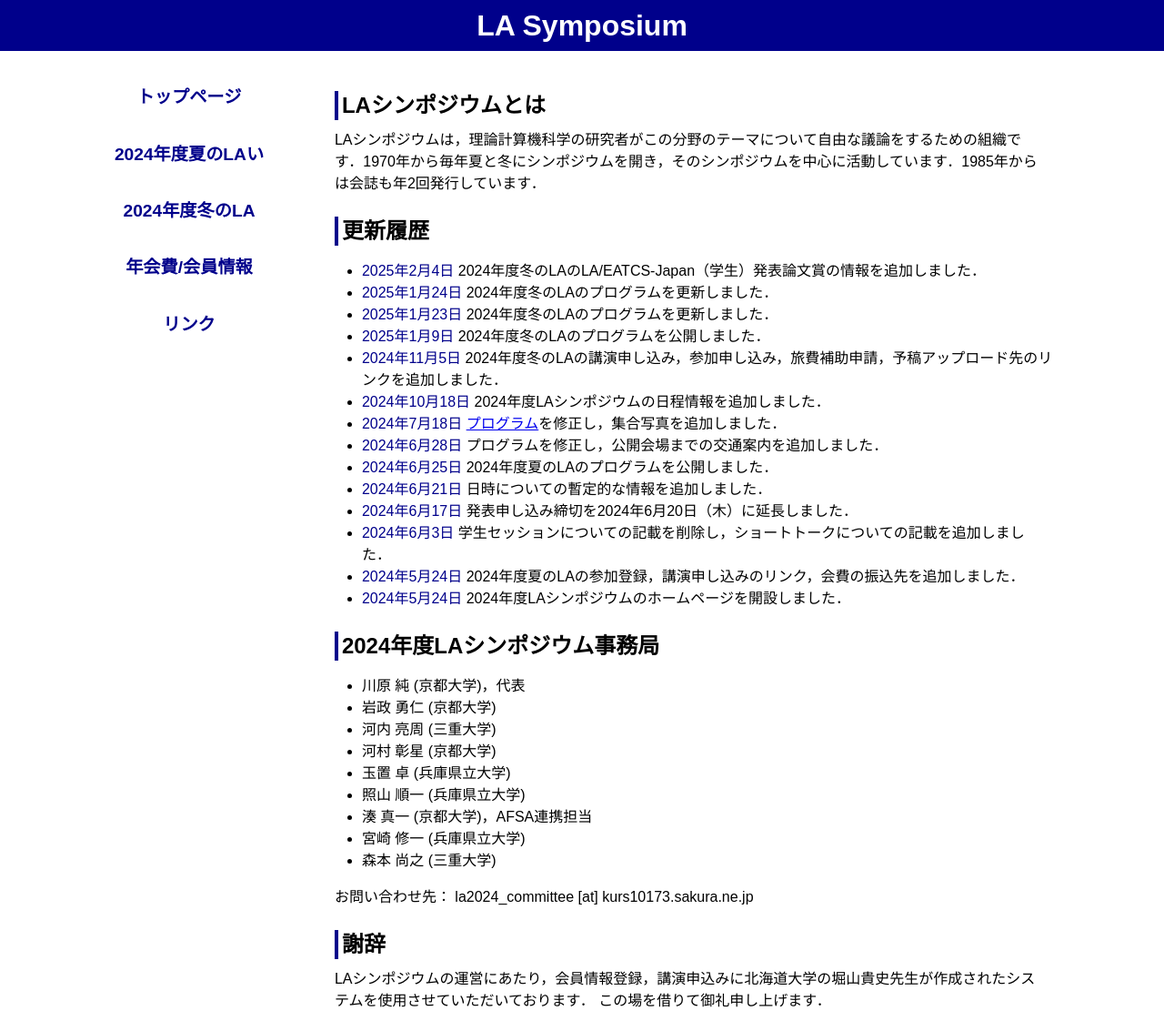
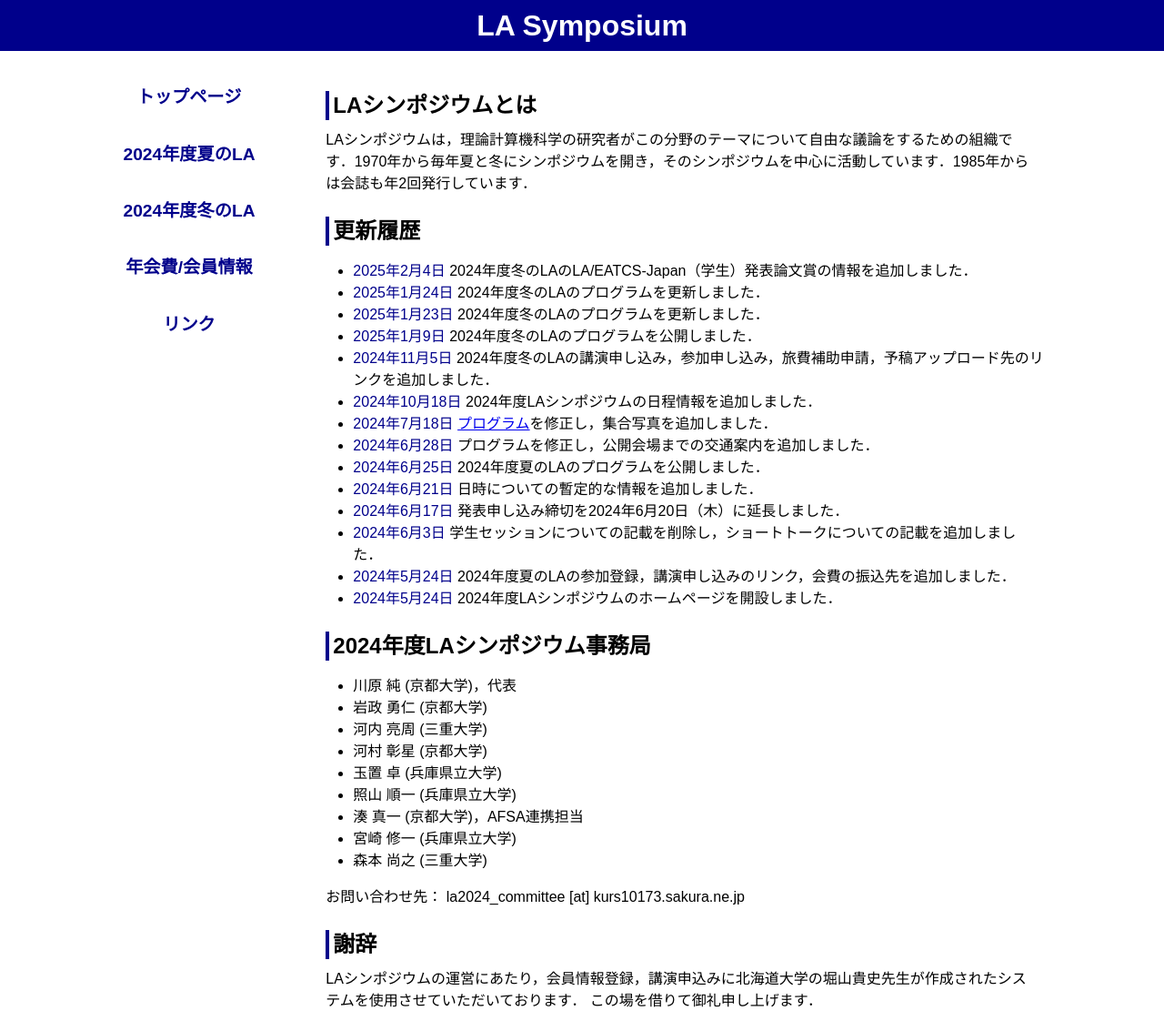
Before and after one commit to ytamura12/la-symposium_test.github.io, a Jekyll site: the page built from index.md, in a window 1280 px wide. Shown: the whole page at 91% size. Built offline with Jekyll 4.4.1, drawn with Linux system fonts in a browser that asks for light colours.

Commit message:
Update default.html

```diff
--- a/_layouts/default.html
+++ b/_layouts/default.html
@@ -14,7 +14,7 @@
     <nav role="navigation">
       <ul role="menubar">
         <li role="menuitem"><a href={{ "/index.html" | relative_url }}>トップページ</a></li>
-        <li role="menuitem"><a href={{ "/2024/summer.html" | relative_url }}>2024年度夏のLAい</a></li>
+        <li role="menuitem"><a href={{ "/2024/summer.html" | relative_url }}>2024年度夏のLA</a></li>
         <li role="menuitem"><a href={{ "/2024/winter.html" | relative_url }}>2024年度冬のLA</a></li>
         <li role="menuitem"><a href={{ "/members.html" | relative_url }}>年会費/会員情報</a></li>
         <li role="menuitem"><a href={{ "/links.html" | relative_url }}>リンク</a></li>
--- a/default.html
+++ b/default.html
@@ -13,7 +13,7 @@
   <div id="contents">
     <nav role="navigation">
       <ul role="menubar">
-        <li role="menuitem"><a href={{ "/index.html" | relative_url }}>トップページあ</a></li>
+        <li role="menuitem"><a href={{ "/index.html" | relative_url }}>トップページ</a></li>
         <li role="menuitem"><a href={{ "/2024/summer.html" | relative_url }}>2024年度夏のLA</a></li>
         <li role="menuitem"><a href={{ "/2024/winter.html" | relative_url }}>2024年度冬のLA</a></li>
         <li role="menuitem"><a href={{ "/members.html" | relative_url }}>年会費/会員情報</a></li>
```
